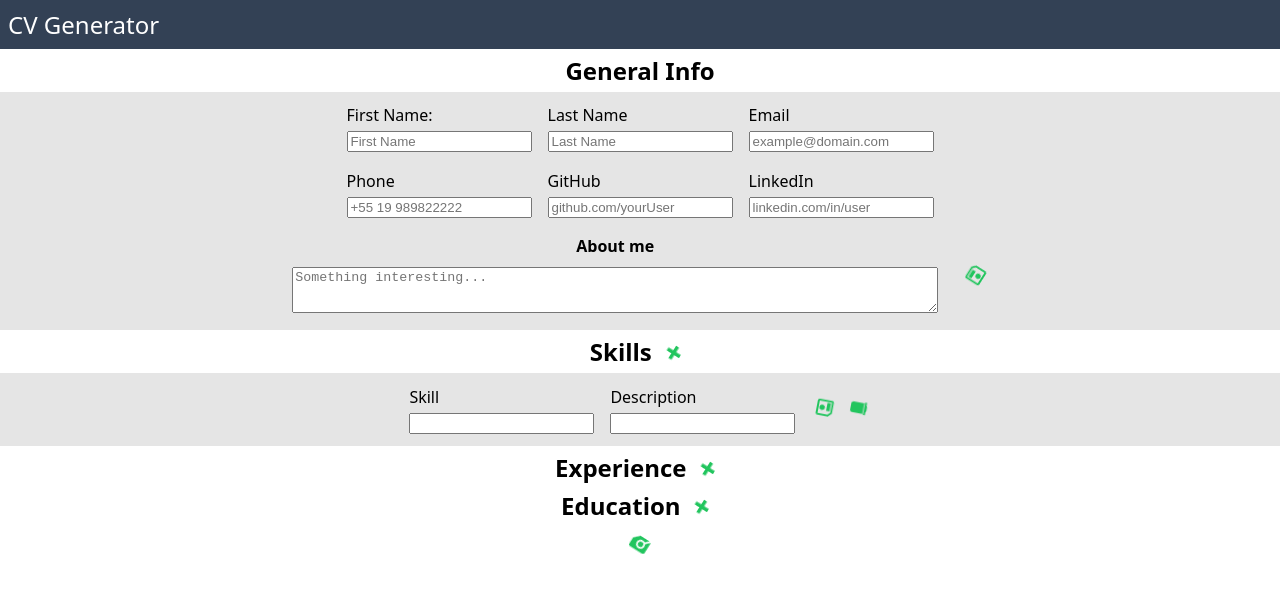
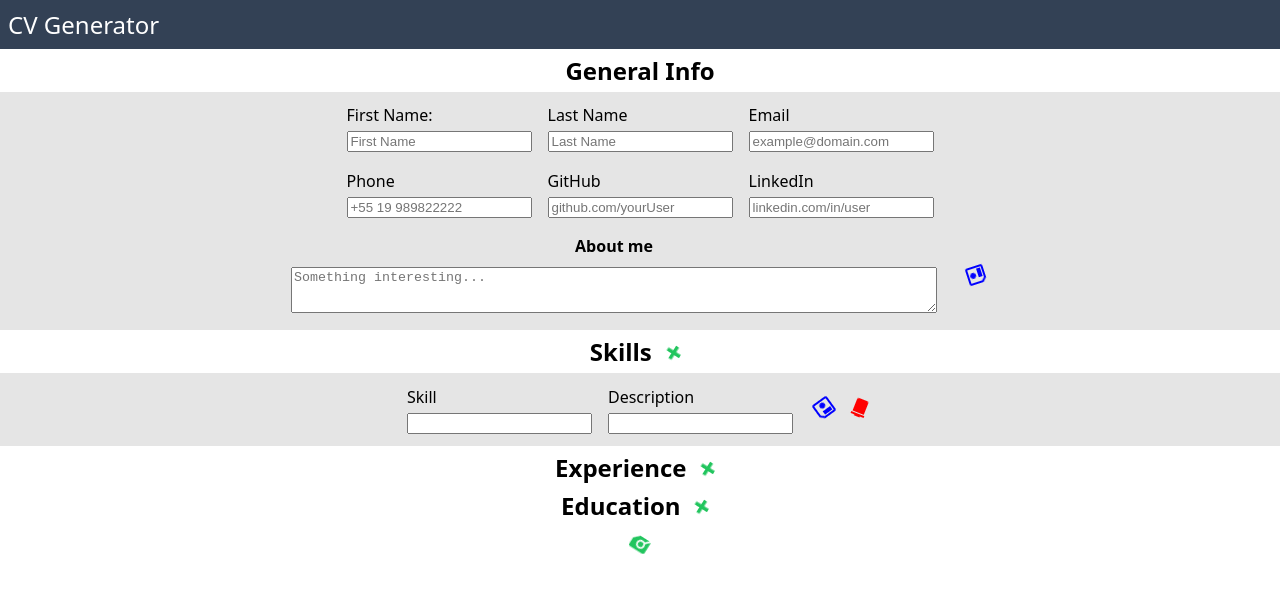
Before and after one commit to giovanniPepi/cv-project, a React (Create React App) app: page / in a window 1280 px wide. Both pictures are taken after a click on the button 673 px from the left and 354 px from the top of the page. Shown: the top 592 px of the page. Built offline with nearby package versions, Linux system fonts and the light colour scheme.

Commit message:
Add Edit and Save btn components

```diff
--- /dev/null
+++ b/src/components/DeleteBtn.js
@@ -0,0 +1,23 @@
+import { mdiDelete } from "@mdi/js";
+import Icon from "@mdi/react";
+import { Component } from "react";
+
+class DeleteBtn extends Component {
+  constructor(props) {
+    super(props);
+    this.state = {
+      path: mdiDelete,
+      color: "red",
+      size: 1,
+      spin: 5,
+    };
+  }
+
+  render() {
+    const { path, color, size, spin } = this.state;
+
+    return <Icon path={path} size={size} color={color} spin={spin} />;
+  }
+}
+
+export default DeleteBtn;
--- a/src/components/Personal.js
+++ b/src/components/Personal.js
@@ -1,8 +1,8 @@
 import React, { Component } from "react";
 import Textfield from "./Textfield";
 import Icon from "@mdi/react";
-import { mdiContentSaveOutline, mdiDelete } from "@mdi/js";
 import About from "./About";
+import SaveBtn from "./SaveBtn";
 
 class Personal extends Component {
   constructor(props) {
@@ -133,12 +133,7 @@ class Personal extends Component {
           </label>
           <div className="btnContainer">
             <button className="formBtn" type="submit">
-              <Icon
-                path={mdiContentSaveOutline}
-                size={0.9}
-                color="#22C55E"
-                spin={10}
-              />
+              <SaveBtn />
             </button>
           </div>
         </div>
--- /dev/null
+++ b/src/components/SaveBtn.js
@@ -0,0 +1,23 @@
+import { mdiContentSaveOutline } from "@mdi/js";
+import Icon from "@mdi/react";
+import { Component } from "react";
+
+class SaveBtn extends Component {
+  constructor(props) {
+    super(props);
+    this.state = {
+      path: mdiContentSaveOutline,
+      color: "blue",
+      size: 1,
+      spin: 2,
+    };
+  }
+
+  render() {
+    const { path, color, size, spin } = this.state;
+
+    return <Icon path={path} size={size} color={color} spin={spin} />;
+  }
+}
+
+export default SaveBtn;
--- a/src/components/Skills.js
+++ b/src/components/Skills.js
@@ -1,6 +1,7 @@
 import Icon from "@mdi/react";
-import { mdiContentSaveOutline, mdiDelete } from "@mdi/js";
 import React, { Component } from "react";
+import DeleteBtn from "./DeleteBtn";
+import SaveBtn from "./SaveBtn";
 import Textfield from "./Textfield";
 
 class Skills extends Component {
@@ -71,19 +72,14 @@ class Skills extends Component {
         <div className="btnContainer">
           {" "}
           <button className="formBtn skillsBtn" type="submit">
-            <Icon
-              path={mdiContentSaveOutline}
-              size={0.9}
-              color="#22C55E"
-              spin={10}
-            />
+            <SaveBtn />
           </button>
           <button
             className="formBtn"
             type="button"
             onClick={() => handleDelete("skillsIds", id)}
           >
-            <Icon path={mdiDelete} size={0.9} color="#22C55E" spin={10} />
+            <DeleteBtn />
           </button>
         </div>
       </form>
```
